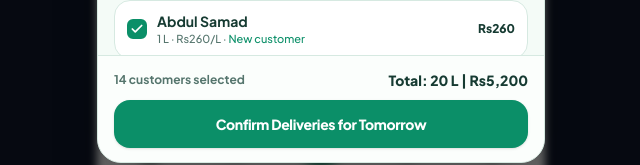
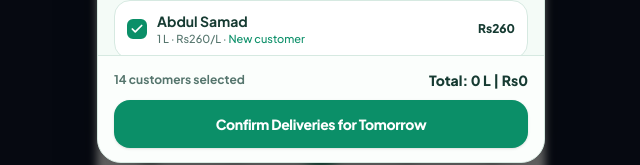
Before and after one commit to numhammad-commits/dairy-diary, a React (Vite) app: page / in a window 1280 px wide. Both pictures are taken after a click on the button "Next Day Route". Shown: the part 597-762 px from the top of the page, without its empty margins (319-959 px from the left). Built offline with nearby package versions, Linux system fonts and the light colour scheme.

Commit message:
Fix route forecast quantity source and footer total
Co-Authored-By: Claude Sonnet 5 <noreply@anthropic.com>

```diff
--- a/src/components/NextDayRouteModal.tsx
+++ b/src/components/NextDayRouteModal.tsx
@@ -80,21 +80,10 @@ export const NextDayRouteModal: React.FC<NextDayRouteModalProps> = ({
 
         const { predicted, reason } = predictDeliveryForDate(c, entries, selectedDate, today);
 
-        // Smart default qty/rate: prefer the most recent past entry made on the SAME
-        // weekday as the selected date (captures e.g. "always orders extra on Sunday"),
-        // falling back to the most recent entry of any day, then the customer's own
-        // fixed/quota defaults.
-        const targetWeekday = new Date(selectedDate + 'T00:00:00').getDay();
-        const pastMilkEntries = entries
-          .filter((e) => e.contactId === c.id && (e.entryType === 'milk' || e.entryType === undefined) && e.date < today)
-          .sort((a, b) => (a.date < b.date ? 1 : -1));
-        const sameWeekdayEntry = pastMilkEntries.find(
-          (e) => new Date(e.date + 'T00:00:00').getDay() === targetWeekday
-        );
-        const bestEntry = sameWeekdayEntry || pastMilkEntries[0];
-
-        const qty = bestEntry?.liters || c.fixedQuantity || c.morningQuotaLiters || 2.0;
-        const rate = bestEntry?.ratePerLiter || c.defaultRate || 240;
+        // Quantity/rate always come straight from the customer's profile, never from a
+        // past entry — editing their default quantity must be reflected instantly.
+        const qty = c.fixedQuantity || c.morningQuotaLiters || 2.0;
+        const rate = c.defaultRate || 240;
         return {
           contact: c,
           qty,
@@ -133,14 +122,10 @@ export const NextDayRouteModal: React.FC<NextDayRouteModalProps> = ({
 
   const checkedPendingRows = pendingRows.filter((r) => selectedIds.has(r.contact.id));
 
-  // Footer total reflects the full expected route for the selected day: everyone
-  // already committed (Already Added) PLUS every currently-checked predicted customer.
-  const totalLiters =
-    alreadyAddedRows.reduce((sum, r) => sum + r.qty, 0) +
-    checkedPendingRows.reduce((sum, r) => sum + r.qty, 0);
-  const totalAmount =
-    alreadyAddedRows.reduce((sum, r) => sum + r.amount, 0) +
-    checkedPendingRows.reduce((sum, r) => sum + r.amount, 0);
+  // Footer total reflects ONLY confirmed deliveries (Already Added) — what you actually
+  // need to prepare milk for. Pending rows are just suggestions until confirmed.
+  const totalLiters = alreadyAddedRows.reduce((sum, r) => sum + r.qty, 0);
+  const totalAmount = alreadyAddedRows.reduce((sum, r) => sum + r.amount, 0);
 
   const handleConfirm = () => {
     if (checkedPendingRows.length === 0) return;
```
